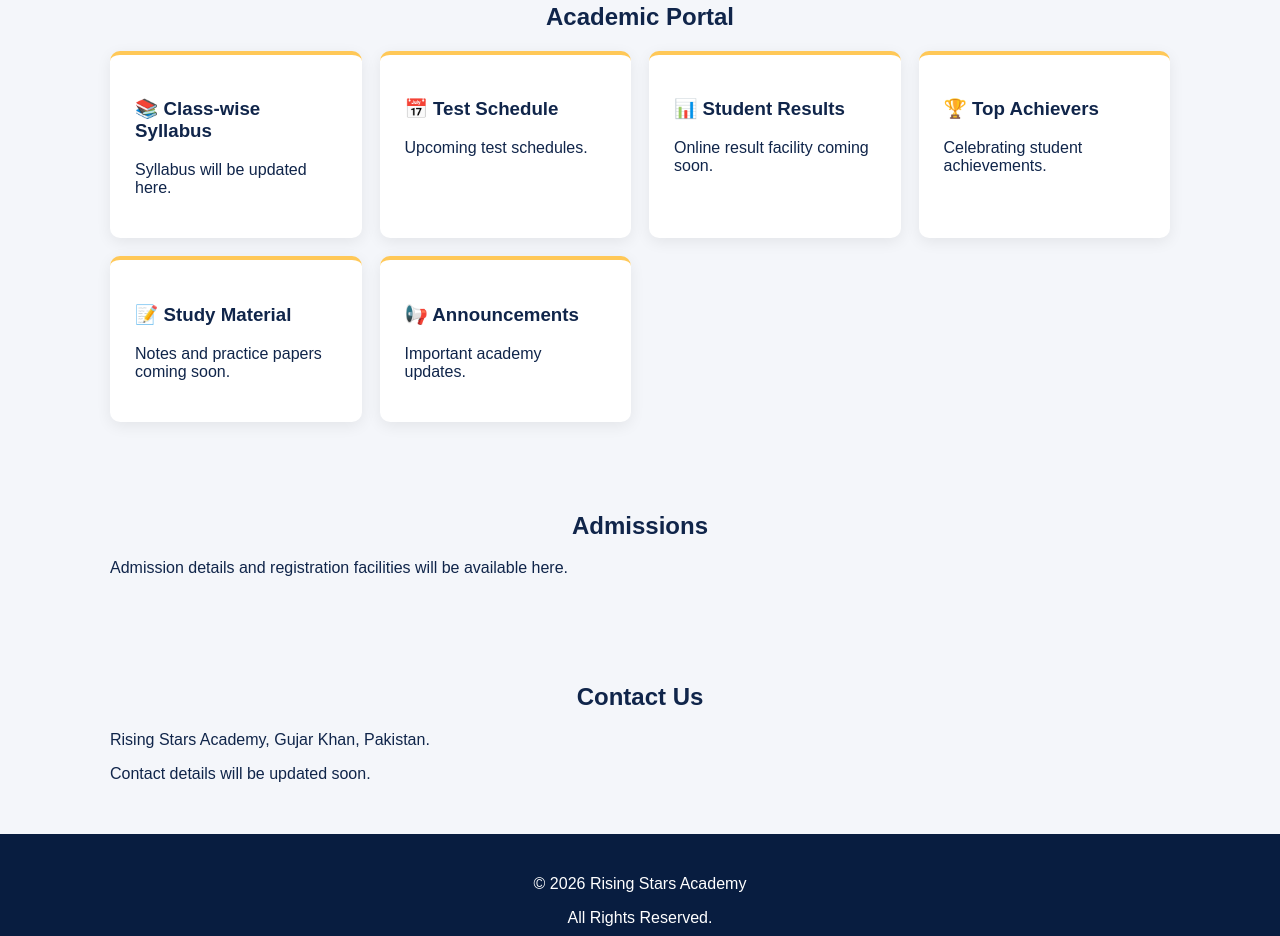
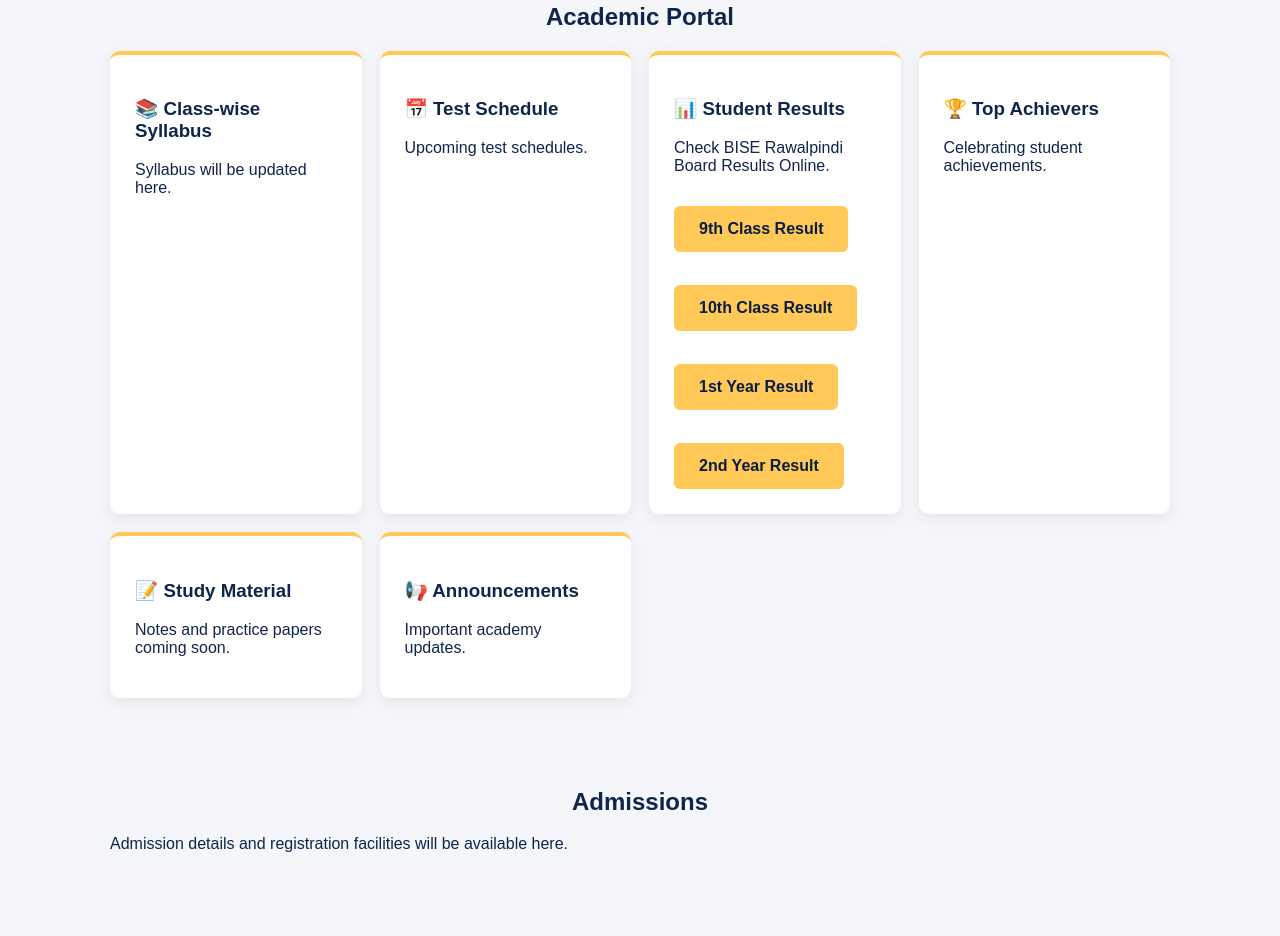
Before and after one commit to shahid990312/rising-stars-academy, a plain HTML site: page index.html in a window 1280 px wide. Shown: the part 910-1846 px from the top of the page. Drawn offline with Linux system fonts and the light colour scheme.

Commit message:
Update index.html

```diff
--- a/index.html
+++ b/index.html
@@ -136,7 +136,18 @@ footer {
 
     <div class="card" id="results">
       <h3>📊 Student Results</h3>
-      <p>Online result facility coming soon.</p>
+      <p>Check BISE Rawalpindi Board Results Online.</p>
+
+<a class="btn" href="https://results.biserawalpindi.edu.pk/" target="_blank" rel="noopener">9th Class Result</a>
+<br><br>
+
+<a class="btn" href="https://results.biserawalpindi.edu.pk/" target="_blank" rel="noopener">10th Class Result</a>
+<br><br>
+
+<a class="btn" href="https://results.biserawalpindi.edu.pk/" target="_blank" rel="noopener">1st Year Result</a>
+<br><br>
+
+<a class="btn" href="https://results.biserawalpindi.edu.pk/" target="_blank" rel="noopener">2nd Year Result</a>
     </div>
 
     <div class="card">
```
